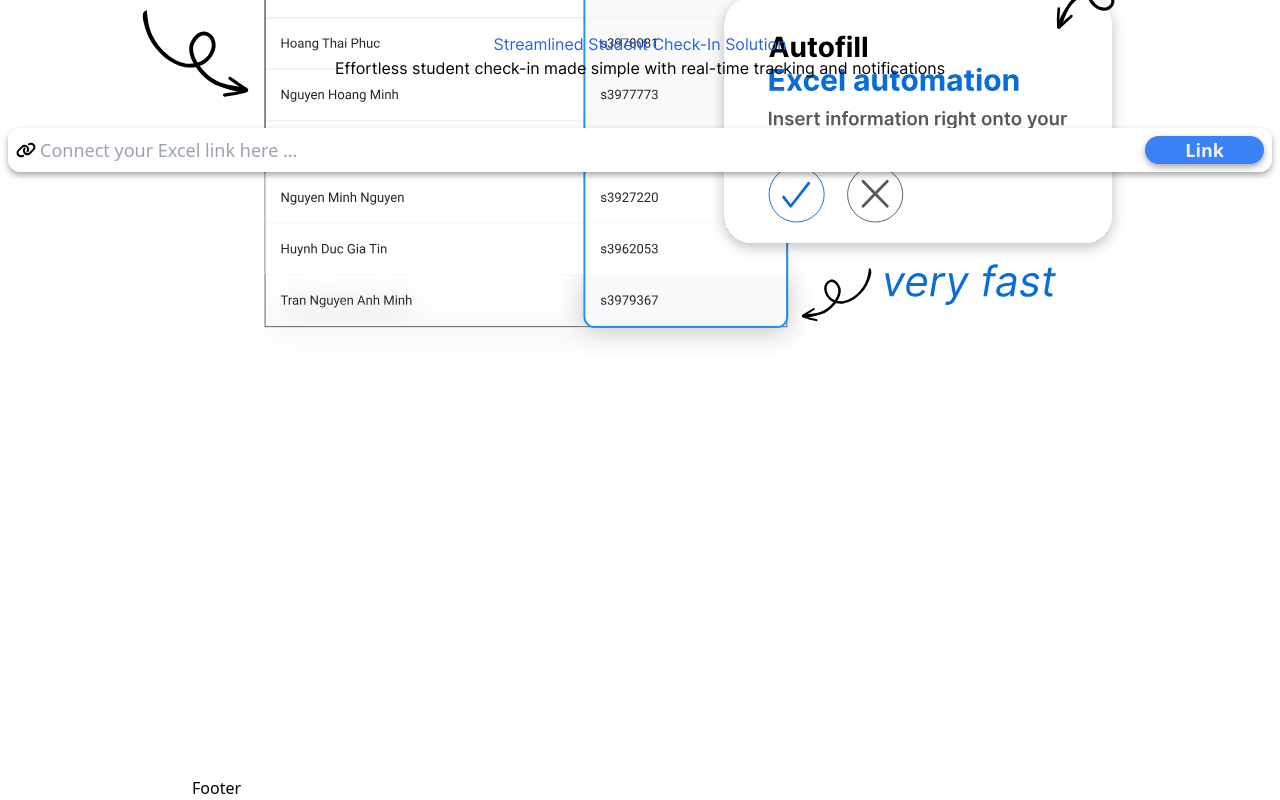
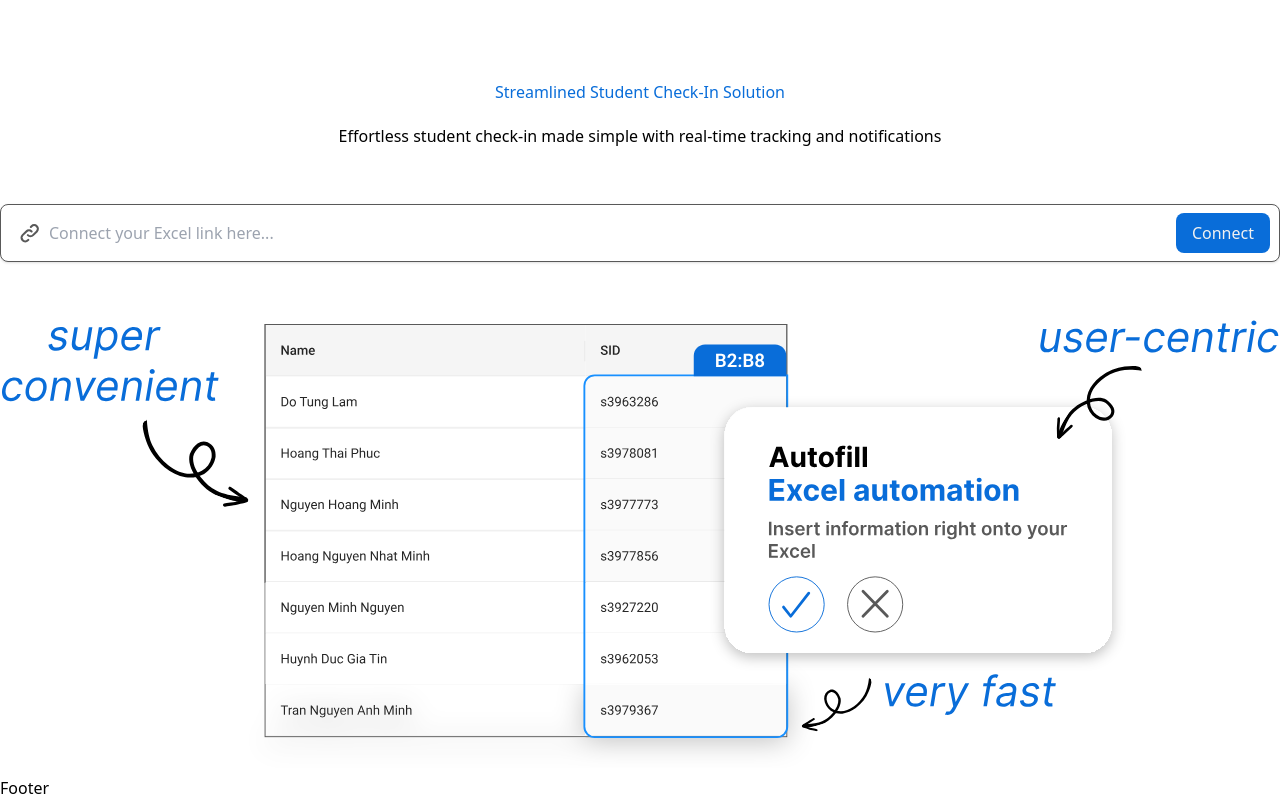
Before and after one commit to RMIT-FinTech-Club/Check-in-System, a Next.js app: page / in a window 1280 px wide. Built offline with nearby package versions, Linux system fonts and the light colour scheme.

Commit message:
Update page.jsx

```diff
--- a/app/page.jsx
+++ b/app/page.jsx
@@ -1,27 +1,31 @@
 import React from "react";
 import { metadata } from "./layout";
-import "./css/utility.css"
 
 export default function Home() {
   return (
     // Name of the application
-    <div className="">
-      <div className="text-center flex flex-col items-center my-4 py-4">
-        <h1 className="w-full md:w-1/2 lg:w-1/3 text-blue-600 font-inter text-center">{metadata.description}</h1>
-        <h3 className="font-inter">{metadata.label}</h3>
-      </div>
+    <div className="content text-center">
+      <h1 className="text-blue-100 h1 mt-20">{metadata.description}</h1>
+      <h3 className="p mt-5">{metadata.label}</h3>
+
       {/* Input link and Link button*/}
-      <div className="flex justify-center py-4 relative">
-        <span className="absolute inset-y-0 flex items-center left-4"><img src="./../link.svg" alt="link" /></span>
-        <input type="link" className="rounded-xl px-8 py-2 mx-2 text-lg shadow-around w-full border-transparent" placeholder="Connect your Excel link here ..." />
-        <span className="absolute inset-y-0 flex items-center right-4">
-          <button type="submit" className="cursor-pointer px-10 rounded-3xl text-white-100 bg-blue-500 text-lg font-bold border-transparent shadow-around">Link</button>
-        </span>
-      </div>
-      {/*Div contains the images of table and dashboard*/}
-      <div className="flex justify-center">
-        <img src="./../homepage.svg" alt="Home page" className="w-screen relative -z-10 -mt-28 md:-mt-48 lg:-mt-72" />
-      </div>
+    <form>
+        <div className="relative mt-14">
+            <div className="absolute inset-y-0 left-0 flex items-center pl-5 pointer-events-none focus:none">
+              <svg className="w-5 h-5 text-black-200" aria-hidden="true" xmlns="http://www.w3.org/2000/svg" fill="none" viewBox="0 0 19 19">
+                <path stroke="currentColor" stroke-linecap="round" stroke-linejoin="round" stroke-width="2" d="M11.013 7.962a3.519 3.519 0 0 0-4.975 0l-3.554 3.554a3.518 3.518 0 0 0 4.975 4.975l.461-.46m-.461-4.515a3.518 3.518 0 0 0 4.975 0l3.553-3.554a3.518 3.518 0 0 0-4.974-4.975L10.3 3.7"/>
+              </svg>
+            </div>
+            <input type="text" className="block w-full p-4 pl-12 border border-black-200 shadow rounded-lg focus:ring-blue-100 focus:border-blue-100" placeholder="Connect your Excel link here..." required />
+            <button type="submit" className="text-white-100 absolute right-2.5 top-1/2 -translate-y-1/2 bg-blue-100 hover:ring-2 duration-300 focus:outline-none focus:ring-blue-300 rounded-lg px-4 py-2 ">Connect</button>
+        </div>
+    </form>
+
+    <div className="mt-12">
+      <img src="./../homepage.svg" alt="Checkin and Excel automation" />
+    </div>
+    {/* Description image */}
+
     </div>
   )
 }
```
